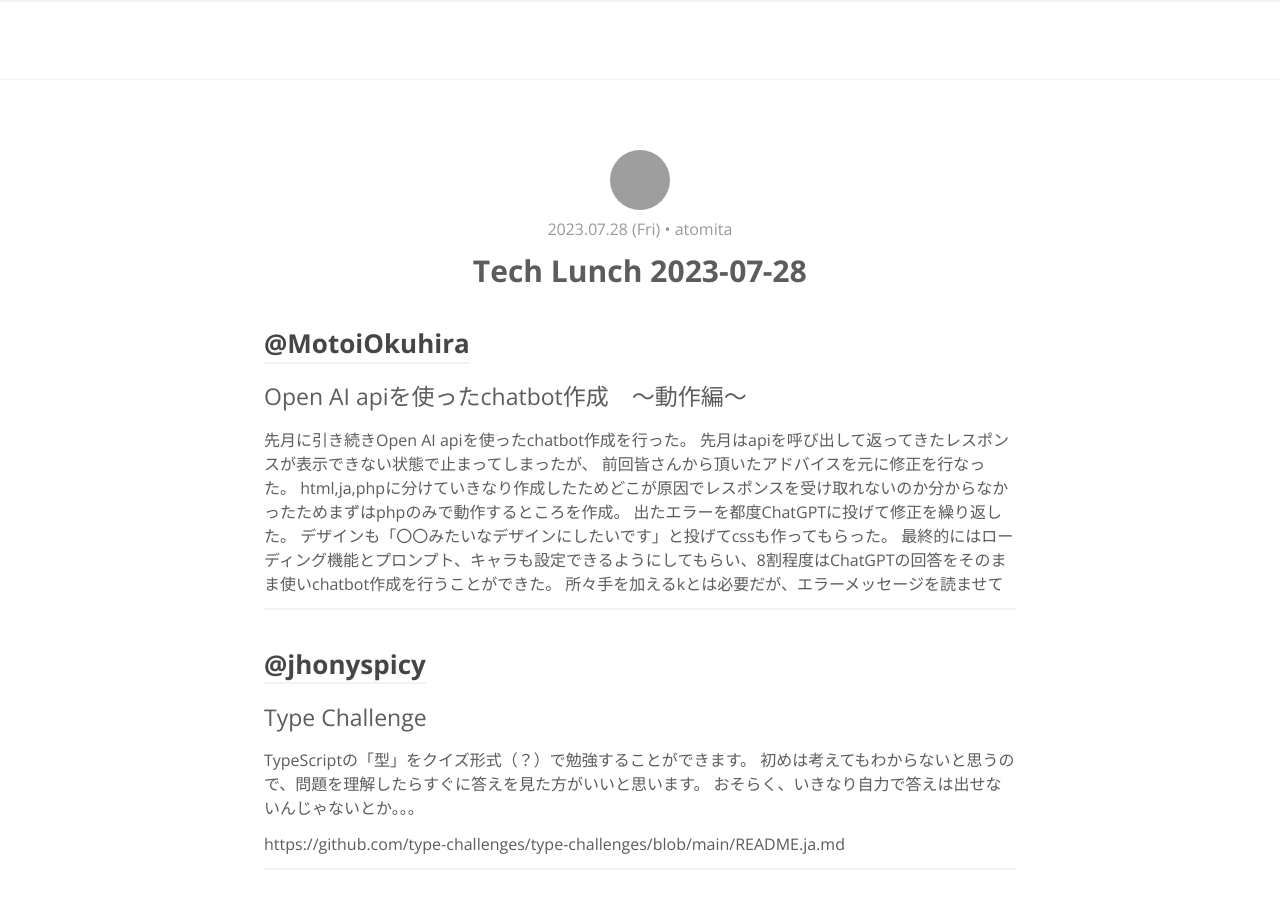
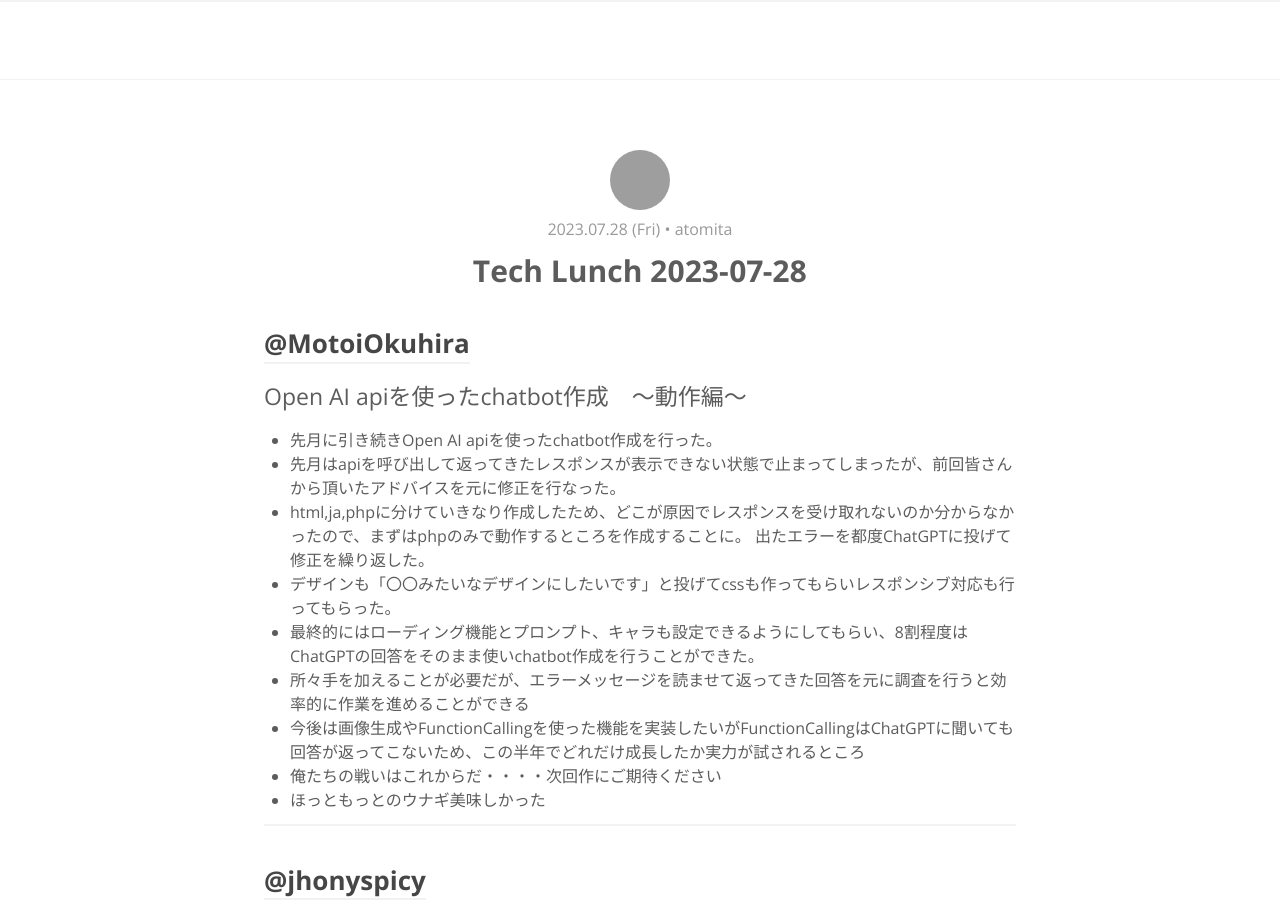
Before and after one commit to RyukyuInteractive/tech.ryukyu-i.co.jp, a Jekyll site: the page built from _posts/2023-07-28-tech-lunch.md, in a window 1280 px wide and 900 px high. Built offline with Jekyll 4.4.1, drawn with Linux system fonts in a browser that asks for light colours; a script that is not in the unit is left out; comment, search, counter and statistics services are not loaded; grey boxes are pictures that could not be loaded.

Commit message:
Update 2023-07-28-tech-lunch.md

```diff
--- a/_posts/2023-07-28-tech-lunch.md
+++ b/_posts/2023-07-28-tech-lunch.md
@@ -9,14 +9,16 @@ typora-root-url: ..
 
 ## [@MotoiOkuhira](https://github.com/MotoiOkuhira)
 ### Open AI apiを使ったchatbot作成　〜動作編〜
-先月に引き続きOpen AI apiを使ったchatbot作成を行った。
-先月はapiを呼び出して返ってきたレスポンスが表示できない状態で止まってしまったが、
-前回皆さんから頂いたアドバイスを元に修正を行なった。
-html,ja,phpに分けていきなり作成したためどこが原因でレスポンスを受け取れないのか分からなかったためまずはphpのみで動作するところを作成。
+- 先月に引き続きOpen AI apiを使ったchatbot作成を行った。
+- 先月はapiを呼び出して返ってきたレスポンスが表示できない状態で止まってしまったが、前回皆さんから頂いたアドバイスを元に修正を行なった。
+- html,ja,phpに分けていきなり作成したため、どこが原因でレスポンスを受け取れないのか分からなかったので、まずはphpのみで動作するところを作成することに。
 出たエラーを都度ChatGPTに投げて修正を繰り返した。
-デザインも「〇〇みたいなデザインにしたいです」と投げてcssも作ってもらった。
-最終的にはローディング機能とプロンプト、キャラも設定できるようにしてもらい、8割程度はChatGPTの回答をそのまま使いchatbot作成を行うことができた。
-所々手を加えるkとは必要だが、エラーメッセージを読ませて
+- デザインも「〇〇みたいなデザインにしたいです」と投げてcssも作ってもらいレスポンシブ対応も行ってもらった。
+- 最終的にはローディング機能とプロンプト、キャラも設定できるようにしてもらい、8割程度はChatGPTの回答をそのまま使いchatbot作成を行うことができた。
+- 所々手を加えることが必要だが、エラーメッセージを読ませて返ってきた回答を元に調査を行うと効率的に作業を進めることができる
+- 今後は画像生成やFunctionCallingを使った機能を実装したいがFunctionCallingはChatGPTに聞いても回答が返ってこないため、この半年でどれだけ成長したか実力が試されるところ
+- 俺たちの戦いはこれからだ・・・・次回作にご期待ください
+- ほっともっとのウナギ美味しかった
 
 
 ---
```
